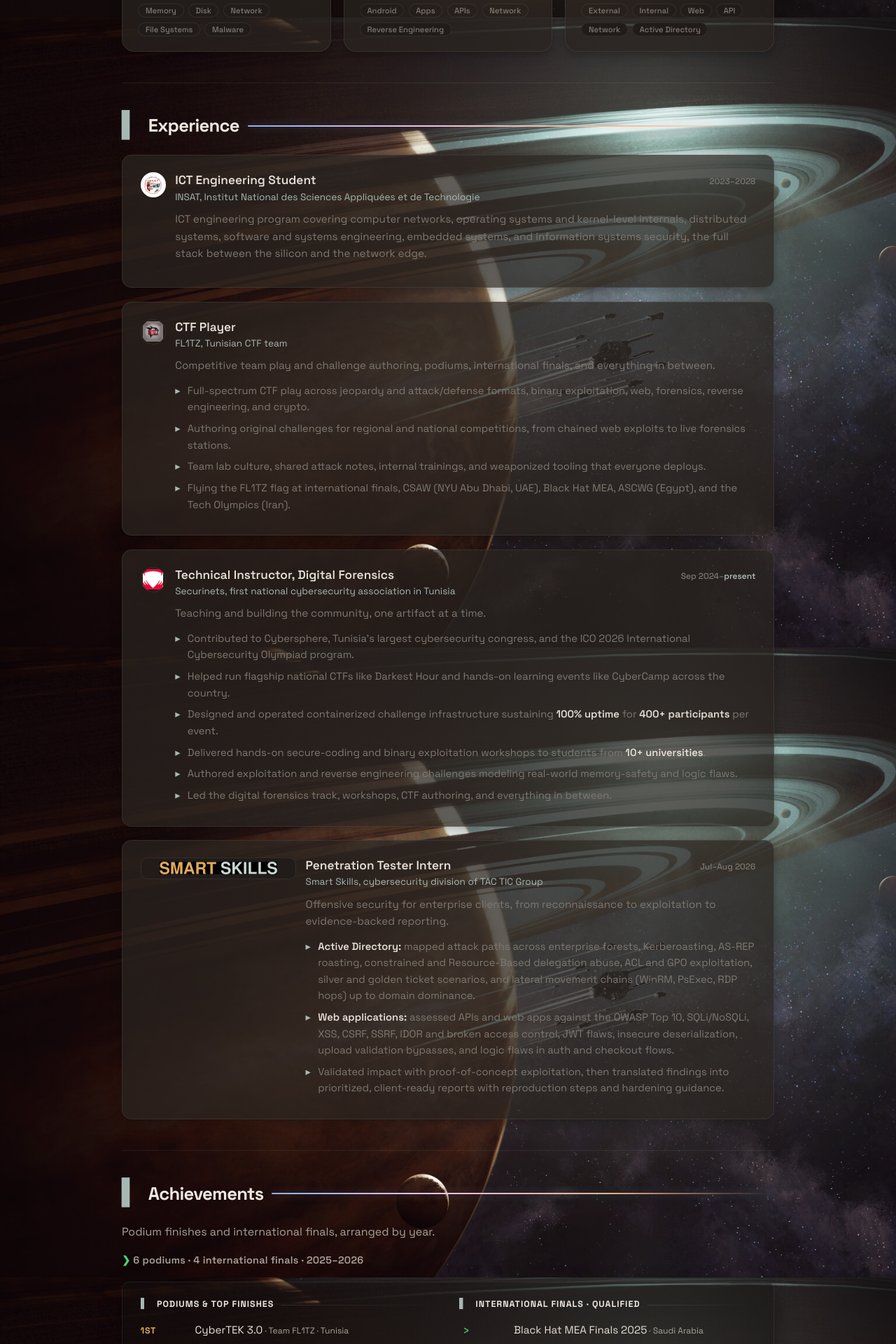
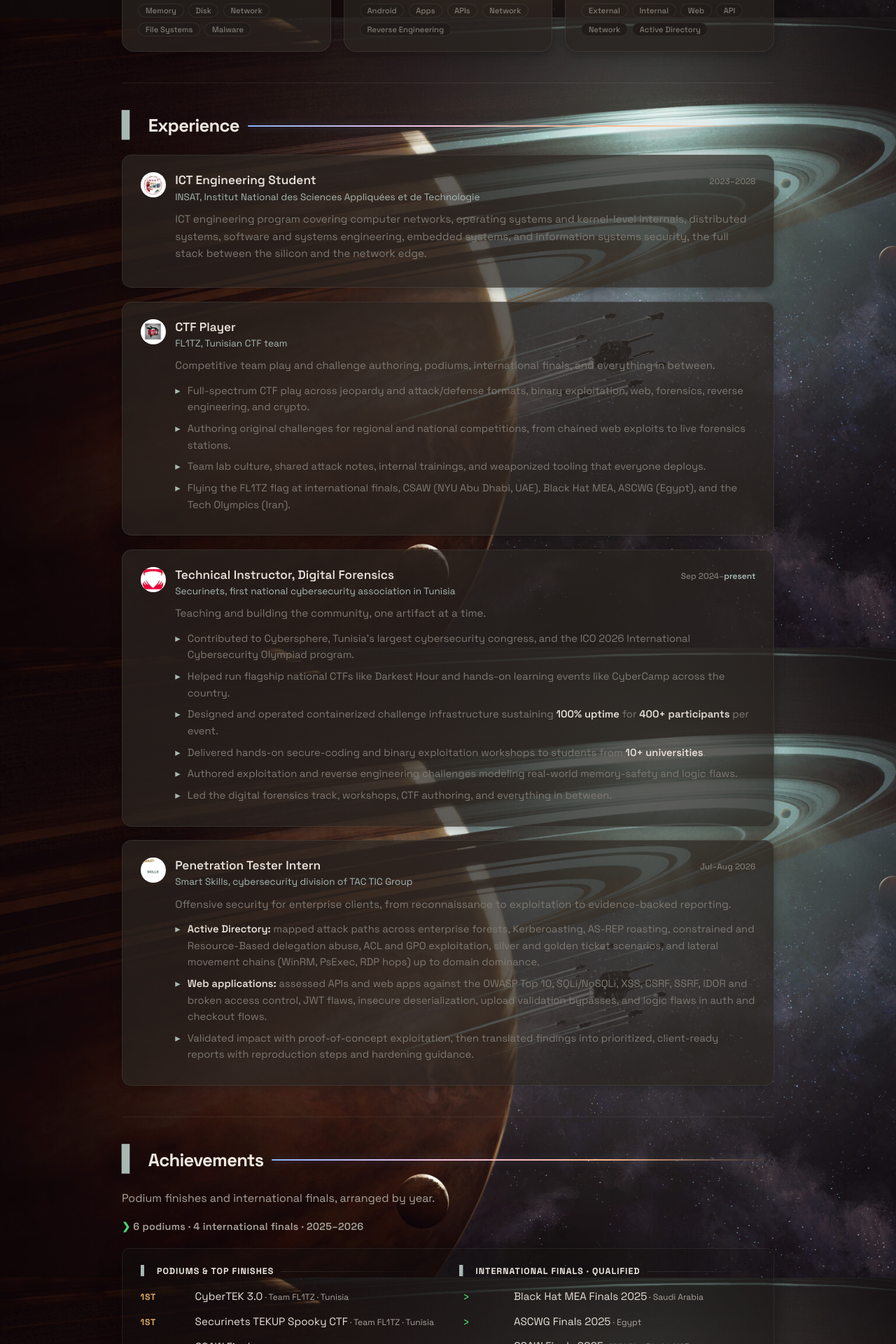
Before and after one commit to 0xZyyz/0xZyyz.github.io, a Jekyll site: the page built from index.html, in a window 1280 px wide. Shown: the part 875-2795 px from the top of the page at 70% size. Built offline with Jekyll 4.4.1, drawn with Linux system fonts in a browser that asks for light colours.

Commit message:
Uniform white circular logos, no borders

```diff
--- a/index.html
+++ b/index.html
@@ -92,7 +92,7 @@
       </article>
 
       <article class="exp">
-        <div class="exp__logo exp__logo--dark"><img src="{{ '/assets/logos/fl1tz.jpg' | relative_url }}" alt="FL1TZ logo"></div>
+        <div class="exp__logo"><img src="{{ '/assets/logos/fl1tz.jpg' | relative_url }}" alt="FL1TZ logo"></div>
         <div class="exp__body">
           <div class="exp__head">
             <div>
@@ -111,7 +111,7 @@
       </article>
 
       <article class="exp">
-        <div class="exp__logo exp__logo--dark"><img src="{{ '/assets/logos/securinets.jpg' | relative_url }}" alt="Securinets logo"></div>
+        <div class="exp__logo"><img src="{{ '/assets/logos/securinets.jpg' | relative_url }}" alt="Securinets logo"></div>
         <div class="exp__body">
           <div class="exp__head">
             <div>
@@ -133,7 +133,7 @@
       </article>
 
       <article class="exp">
-        <div class="exp__logo exp__logo--smart"><img src="{{ '/assets/logos/smartskills.png' | relative_url }}" alt="Smart Skills logo"></div>
+        <div class="exp__logo"><img src="{{ '/assets/logos/smartskills.png' | relative_url }}" alt="Smart Skills logo"></div>
         <div class="exp__body">
           <div class="exp__head">
             <div>
--- a/style.css
+++ b/style.css
@@ -760,7 +760,6 @@
   height: 2.25rem;
   border-radius: 50%;
   background: #fff;
-  border: 1px solid var(--line);
   padding: 0.2rem;
   display: flex;
   align-items: center;
@@ -773,21 +772,6 @@
   width: 100%;
   max-width: 8rem;
   object-fit: cover;
-}
-
-.exp__logo--smart {
-  width: auto;
-  height: auto;
-  min-width: 2rem;
-  border-radius: 0.6rem;
-  padding: 0.15rem 0.7rem;
-  background: var(--bg-2);
-}
-.exp__logo--smart img { height: 1.5rem; width: auto; max-width: none; }
-
-.exp__logo--dark {
-  background: var(--bg-2);
-  padding: 0.15rem;
 }
 
 .exp__body { flex: 1; min-width: 0; }
```
Also changed, not shown: FL1TZ.jpg (added), assets/logos/fl1tz.jpg, assets/logos/securinets.jpg, assets/logos/smartskills.png, images.jpg (added), smartskills_k_logo.jpg (added).
